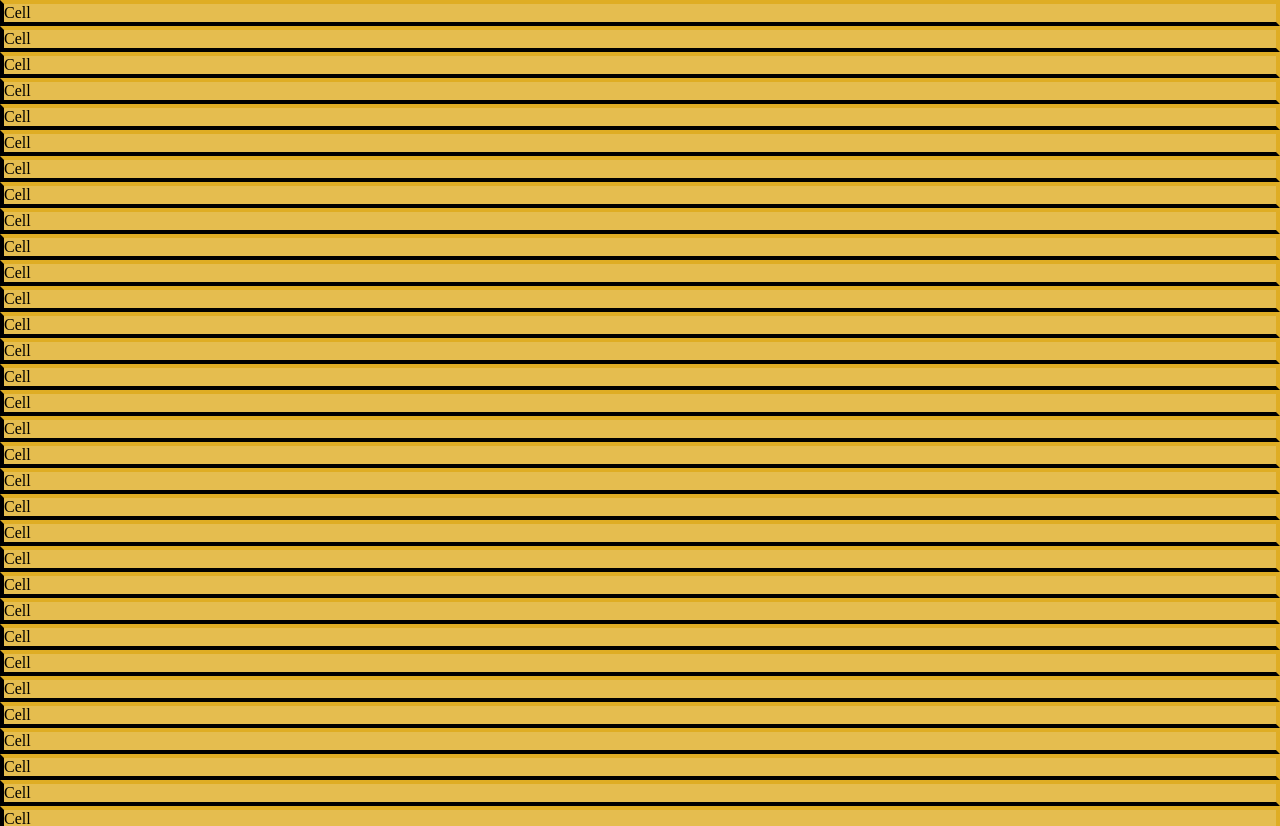
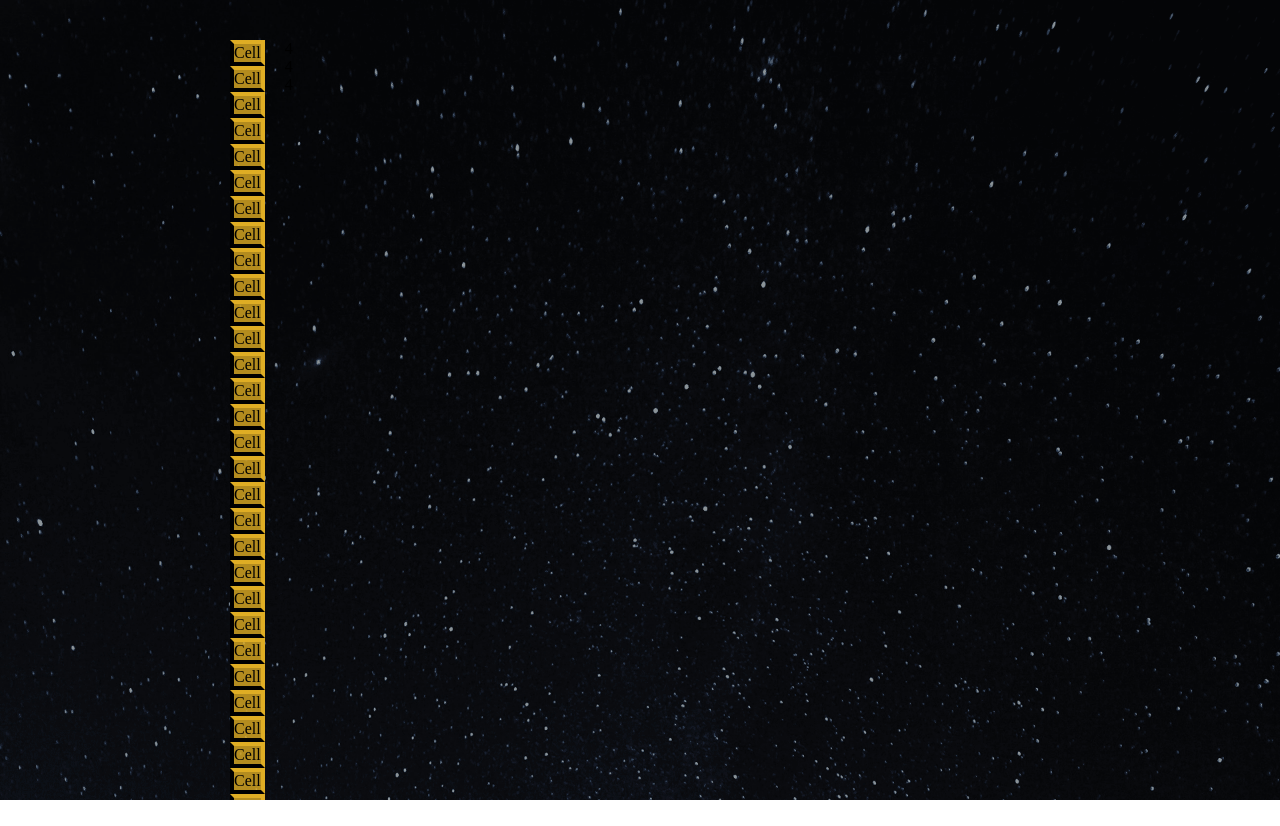
Before and after one commit to Segnities/tetris-game, a React (Vite) app: page / in a window 1280 px wide. Shown: the top 826 px of the page. After the commit the page ends 800 px from the top, so only its background shows below. Built offline with nearby package versions, Linux system fonts and the light colour scheme.

Commit message:
Add Tetris styled component

```diff
--- a/src/components/Tetris.jsx
+++ b/src/components/Tetris.jsx
@@ -4,19 +4,24 @@
 
 import { createStage } from "../helpers/gameHelpers";
 
+import { StyledTetris, StyledTetrisWrapper, StyledTetrisAside } from "./styles/StyledTetris";
+
 function Tetris() {
     return (
-        <div>
-            <Stage stage={createStage()}/>
-            <div>
+        <StyledTetrisWrapper>
+            <StyledTetris>
+                <Stage stage={createStage()} />
+                <StyledTetrisAside>
                     <div>
                         <Display text="Score" />
                         <Display text="Rows" />
                         <Display text="Level" />
                     </div>
                     <StartButton />
-            </div>
-        </div>
+                </StyledTetrisAside>
+            </StyledTetris>
+
+        </StyledTetrisWrapper>
     );
 }
 
--- /dev/null
+++ b/src/components/styles/StyledTetris.js
@@ -0,0 +1,28 @@
+import styled from "styled-components";
+
+import BgImage from "../../assets/img/bg.png";
+
+
+export const StyledTetrisWrapper = styled.div`
+    width:100vw;
+    height: 100vh;
+    background: url(${BgImage}) #000;
+    background-size: cover;
+    overflow: hidden;
+`;
+
+export const StyledTetris = styled.div`
+    display: flex;
+    align-items: flex-start;
+    padding: 40px;
+    margin: 0 auto;
+    max-width: 900px;
+
+`;
+
+export const StyledTetrisAside = styled.div`
+    width: 100%;
+    max-width: 200px;
+    display: block;
+    padding: 0 20px;
+`;
```
Lines whose indentation alone changed are shown as unchanged.
